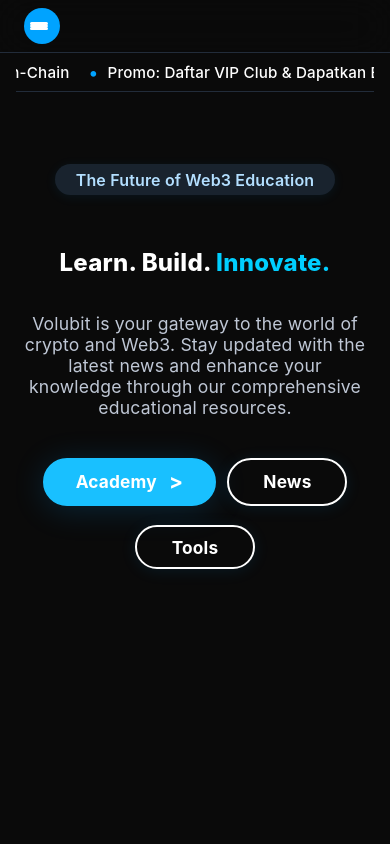
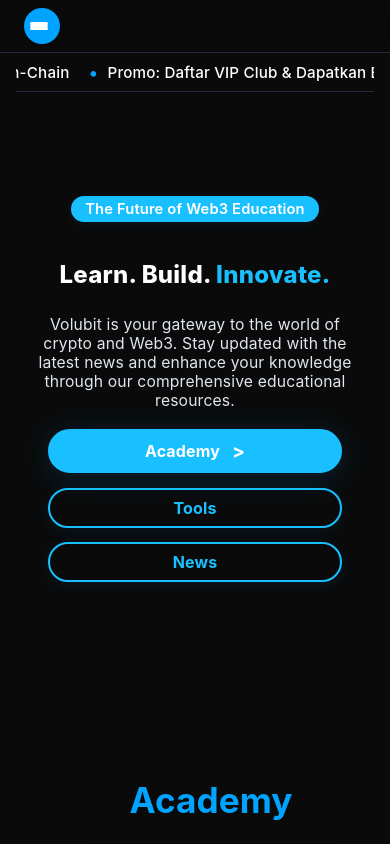
Before and after one commit to kodex-id/volubit-landing, a React (Create React App) app: page / in a window 390 px wide. Shown: the top 844 px of the page. Built offline with nearby package versions, Linux system fonts and the light colour scheme.

Commit message:
final: edit

```diff
--- a/src/components/HeroSection.css
+++ b/src/components/HeroSection.css
@@ -1,11 +1,11 @@
 .hero-section {
-  min-height: 100vh;
+  min-height: 80vh;
   display: flex;
   flex-direction: column;
   align-items: center;
-  justify-content: flex-start;
+  justify-content: center;
   background: var(--color-bg);
-  padding-top: 2.5rem;
+  padding-top: 0.5rem;
   position: relative;
 }
 
@@ -30,8 +30,8 @@
 
 .hero-badge {
   display: inline-block;
-  background: #19232e;
-  color: #b3dfff;
+  background: #19c0ff;
+  color: #fff;
   font-size: 1rem;
   font-weight: 600;
   border-radius: 1.2rem;
@@ -40,7 +40,6 @@
   letter-spacing: 0.01em;
   box-shadow: 0 2px 12px 0 rgba(0,163,255,0.08);
 }
-
 .hero-title {
   font-family: var(--font-headline);
   font-size: clamp(2.2rem, 7vw, 3.5rem);
@@ -51,10 +50,10 @@
   line-height: 1.08;
 }
 .hero-highlight {
-  color: #00CFFF;
+  color: #19c0ff;
 }
 .hero-sub {
-  color: #bfc7d5;
+  color: #e0e6ef;
   font-size: 1.1rem;
   font-weight: 400;
   margin-bottom: 2.5rem;
@@ -93,7 +92,7 @@
   border-color: #19c0ff;
   box-shadow: 0 4px 32px 0 rgba(0,163,255,0.18);
 }
-.hero-btn.primary:hover {
+.hero-btn.primary:hover, .hero-btn.primary:active {
   background: #009fd1;
   color: #fff;
   border-color: #009fd1;
@@ -102,30 +101,55 @@
 }
 .hero-btn.outline {
   background: transparent;
+  color: #19c0ff;
+  border: 2.5px solid #19c0ff;
+}
+.hero-btn.outline:hover, .hero-btn.outline:active {
+  background: #19c0ff;
   color: #fff;
-  border: 2.5px solid #fff;
+  border-color: #19c0ff;
+  transform: scale(1.04);
 }
-.hero-btn.outline:hover {
-  background: #19232e;
-  color: #19c0ff;
-  border-color: #19c0ff;
+.hero-btn:active {
+  transform: scale(0.97);
 }
 .hero-btn-arrow {
   font-size: 1.2em;
   margin-left: 0.2em;
   display: inline-block;
 }
-@media (max-width: 700px) {
+@media (max-width: 600px) {
+  .hero-section {
+    min-height: 70vh;
+    padding-top: 0.2rem;
+  }
   .hero-title {
     font-size: 1.5rem;
+    line-height: 1.15;
+    margin-bottom: 0.7rem;
   }
-  .hero-content {
-    padding: 2rem 0.5rem;
+  .hero-badge {
+    font-size: 0.92rem;
+    padding: 0.25rem 0.9rem;
+    margin-bottom: 1.2rem;
+  }
+  .hero-sub {
+    font-size: 0.98rem;
+    margin-bottom: 1.2rem;
+    padding: 0 0.2rem;
   }
   .hero-cta-row {
+    flex-direction: column;
     gap: 0.7rem;
+    width: 100%;
+    align-items: center;
   }
-  .hero-logo {
-    margin-bottom: 1.2rem;
+  .hero-btn {
+    min-width: 0;
+    width: 90%;
+    max-width: 320px;
+    font-size: 1rem;
+    padding: 0.5em 0.5em;
+    margin-bottom: 0.2rem;
   }
 }
--- a/src/components/HeroSection.jsx
+++ b/src/components/HeroSection.jsx
@@ -6,19 +6,19 @@ export default function HeroSection() {
     <section className="hero-section">
       {/* Hapus logo bintang di sini */}
       <div className="hero-content">
-        <div className="hero-badge">The Future of Web3 Education</div>
-        <h1 className="hero-title">
+        <div className="hero-badge" data-aos="fade-up" data-aos-delay="0">The Future of Web3 Education</div>
+        <h1 className="hero-title" data-aos="fade-up" data-aos-delay="100">
           Learn. Build. <span className="hero-highlight">Innovate.</span>
         </h1>
-        <p className="hero-sub">
+        <p className="hero-sub" data-aos="fade-up" data-aos-delay="200">
           Volubit is your gateway to the world of crypto and Web3. Stay updated with the latest news and enhance your knowledge through our comprehensive educational resources.
         </p>
         <div className="hero-cta-row">
-          <button className="hero-btn primary">
+          <button className="hero-btn primary" data-aos="fade-up" data-aos-delay="300">
             Academy <span className="hero-btn-arrow">&gt;</span>
           </button>
-          <button className="hero-btn outline">News</button>
-          <button className="hero-btn outline">Tools</button>
+          <button className="hero-btn outline" data-aos="fade-up" data-aos-delay="400">Tools</button>
+          <button className="hero-btn outline" data-aos="fade-up" data-aos-delay="500">News</button>
         </div>
       </div>
     </section>
```
